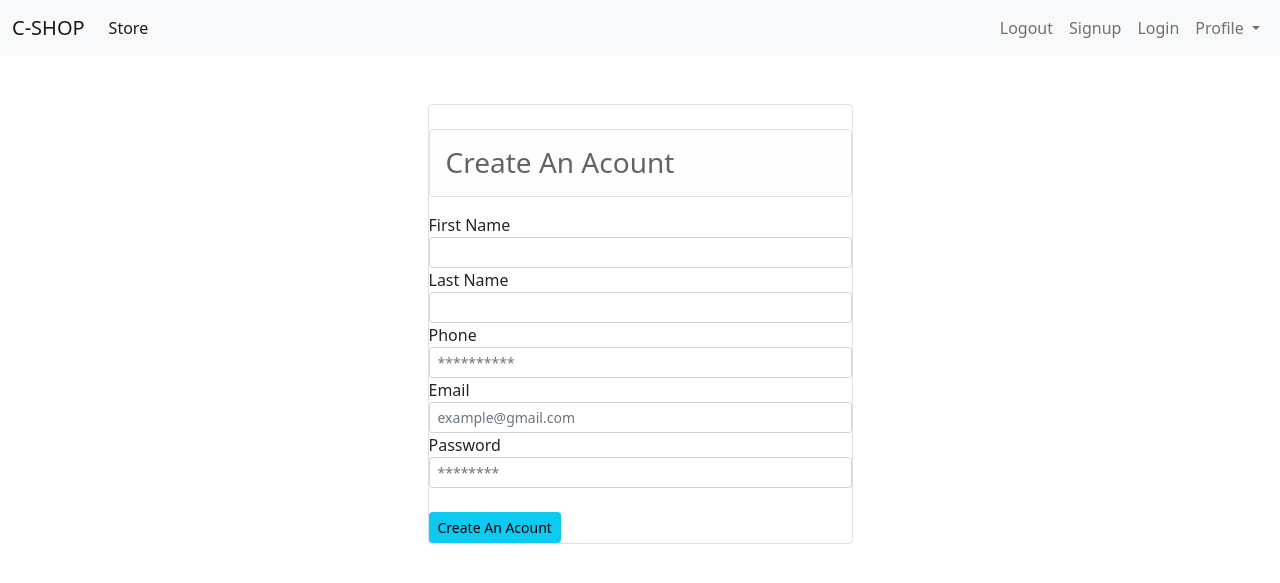
After one commit to mchien2002/C-SHOP, a Django app: page /signup in a window 1280 px wide. The commit adds this page. Shown: the top 583 px of the page. Run offline with Django 4.2, Linux system fonts and the light colour scheme; parts of the project's set-up code (start-up, migrations or seed data) failed here and were passed over.

Commit message:
26/03/2022-DANG-#23

```diff
--- a/store/admin.py
+++ b/store/admin.py
@@ -1,6 +1,7 @@
 from django.contrib import admin
 from .models.product import Product
 from .models.category import Category
+from .models.customer import Customer
 # Register your models here.
 
 
@@ -16,3 +17,6 @@ admin.site.register(Product, AdminProduct)
 
 # CHIEN: tạo site Category cho admin
 admin.site.register(Category, AdminCategory)
+
+#DANG: Tạo tài khoản Khách Hàng
+admin.site.register(Customer)
--- a/store/models/__init__.py
+++ b/store/models/__init__.py
@@ -1,3 +1,4 @@
 # CHIEN: IMPORT CÁC MODELS ĐÃ TẠO
 from .product import Product
 from .category import Category
+from .customer import Customer
--- a/store/templates/base.html
+++ b/store/templates/base.html
@@ -26,7 +26,7 @@
           <ul class="navbar-nav mb-2 mb-lg-0">
           <li class="nav-item" style = "display: flex;">
               <a class="nav-link" aria-current="page" href="#">Logout</a>
-              <a class="nav-link" aria-current="page" href="#">Signup</a>
+              <a class="nav-link" aria-current="page" href="/signup">Signup</a>
               <a class="nav-link" aria-current="page" href="#">Login</a>
           </li>
           <li class="nav-item dropdown">
--- /dev/null
+++ b/store/templates/signup.html
@@ -0,0 +1,74 @@
+<!-- DANG Class signup  -->
+<!-- dùng để tạo phần giao diện ở trên web phần singup -->
+{% extends 'base.html' %}
+
+{% block content %}
+
+<div class="container">
+    <div class="p-4 m-4">
+        <div class="col-lg-5 mx-auto border rounded pt-4">
+            <h3 class="alert alert-light border rounded">Create An Acount</h3>
+            <form action="/signup" method="POST">
+
+                {% csrf_token %}
+                {% if error%}
+                <div class="alert alert-danger" role="alert">
+                    {{error}}
+                </div>
+                {%endif%}
+                <!-- firstname -->
+                <div class="form-group">
+                    <label for="">First Name</label>
+                    <input type="text" name="firstname"
+                    id="" class="form-control form-control-sm"
+                    placeholder="">
+                    </div>
+
+                    <!-- LastName -->
+                <div class="form-group">
+                    <label for="">Last Name</label>
+                    <input type="text"
+                    class="form-control form-control-sm"
+                    name="lastname" id=""
+                    >
+                    </div>
+
+                    <!-- phone -->
+                <div class="form-group">
+                    <label for="">Phone</label>
+                    <input type="text"
+                    class="form-control form-control-sm"
+                    name="phone" id=""
+                    placeholder="**********">
+                    </div>
+
+                <!-- email -->
+                <div class="form-group">
+                    <label for="">Email</label>
+                    <input required type="email"
+                    class=" form-control-sm form-control "
+                    name="email" id=""
+                     placeholder="example@gmail.com">
+                    </div>
+
+                    <!-- password -->
+                <div class="form-group">
+                    <label for="">Password</label>
+                    <input type="password"
+                    class="form-control form-control-sm"
+                    name="password" id=""
+                     placeholder="********">
+                    </div>
+
+                <br>
+                <div class="form-group">
+                    <input class="btn btn-sm btn-info" type="submit" value="Create An Acount">
+                </div>
+
+
+            </form>
+        </div>
+    </div>
+</div>
+
+{% endblock %}
--- a/store/urls.py
+++ b/store/urls.py
@@ -15,8 +15,9 @@ Including another URLconf
 """
 from django.contrib import admin
 from django.urls import path
-from .views import index
+from .views import index , signup
 # CHIEN: Tạo đường dẫn URL để xử lý yêu cầu
 urlpatterns = [
-    path('', index)
+    path('', index),
+    path('signup' , signup)
 ]
--- a/store/views.py
+++ b/store/views.py
@@ -3,6 +3,7 @@ from django.http import HttpResponse
 from .models.product import Product
 from store.models import product
 from .models.category import Category
+from  .models.customer import Customer
 # Create your views here.
 
 def index(request):
@@ -18,3 +19,45 @@ def index(request):
     data['products'] = products
     data['categories'] = categories
     return render(request, 'index.html', data)
+# DANG - lấy dữ liệu nhập vào khi tạo tài khoản
+def signup(request):
+    if request.method == 'GET':
+        return render(request,'signup.html')
+    else:
+        postData = request.POST
+        first_name = postData.get('firstname')
+        last_name = postData.get('lastname')
+        phone = postData.get('phone')
+        email = postData.get('email')
+        password = postData.get('password')
+        #validation
+        error_message = None
+        if(not first_name  ):
+            error_message = "First Name Required !!"
+        elif len(first_name) < 1:
+            error_message = 'First Name must be 4 char long or more'
+        elif not last_name:
+            error_message = 'Last Name Required'
+        elif len(last_name)<1:
+            error_message = 'Last Name must be 4 char long or more'
+        elif not phone:
+            error_message = 'Phone Number Required'
+        elif len(phone)<10:
+            error_message='Phone Number must be 10 char Long'
+        elif len(password)<6:
+            error_message = 'Password must be 6 char long'
+        elif len(email)<5:
+            error_message = 'Email must be 5 char long'
+
+
+
+        #saving
+        if not error_message:
+            print(first_name,last_name,phone,email,password)
+            customer = Customer(first_name=first_name,
+                                last_name=last_name,
+                                phone=phone,email=email,
+                                password=password)
+            customer.register()
+        else:
+            return render(request,'signup.html',{'error' : error_message})
```
Also changed, not shown: store/models/customer.py (added, +11 -0 lines), README.md, db.sqlite3, store/migrations/0005_customer.py (added).
